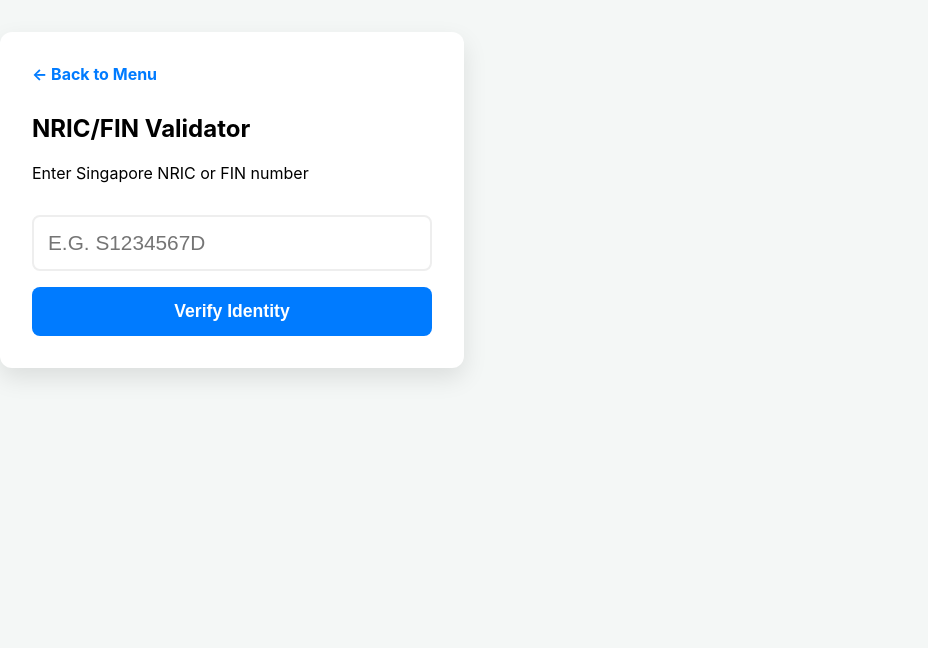
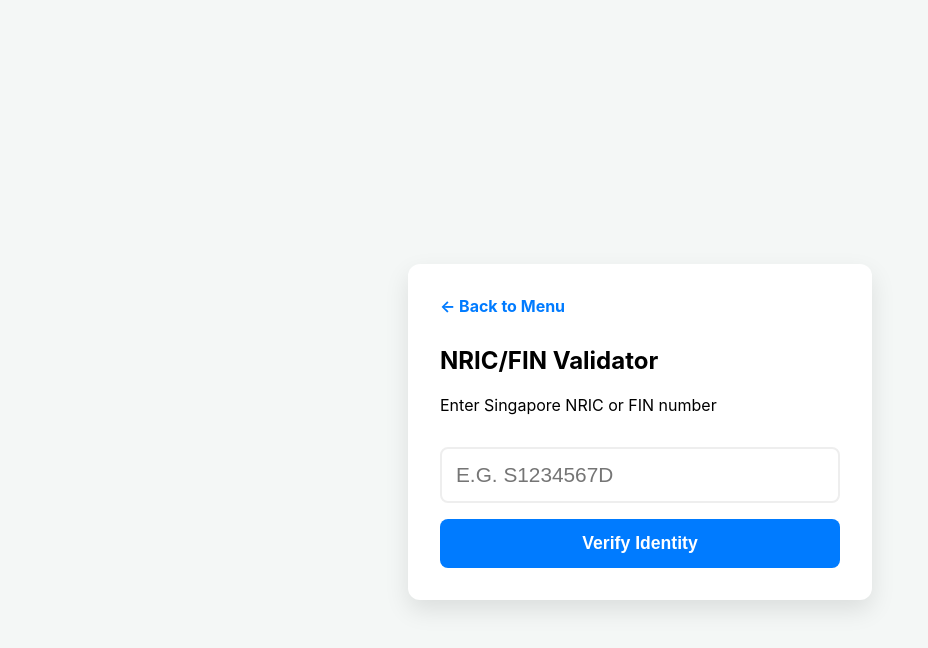
Before and after one commit to KLClaw/test, a plain HTML site: page nric-validator/index.html in a window 1280 px wide. Shown: the whole page, without its empty margins (0-928 px from the left). Drawn offline with Linux system fonts and the light colour scheme.

Commit message:
Fix Layout: Center Hub title and App card; Fix CSS flex-direction

```diff
--- a/nric-validator/index.html
+++ b/nric-validator/index.html
@@ -7,7 +7,7 @@
     <!-- Link to global styles -->
     <link rel="stylesheet" href="../styles.css">
 </head>
-<body style="display: block; align-items: flex-start; padding-top: 2rem;">
+<body style="padding-top: 2rem;">
 
 <div class="card">
     <a href="../index.html" class="back-btn">← Back to Menu</a>
```
Also changed, not shown: index.html (+1 -1 lines).
